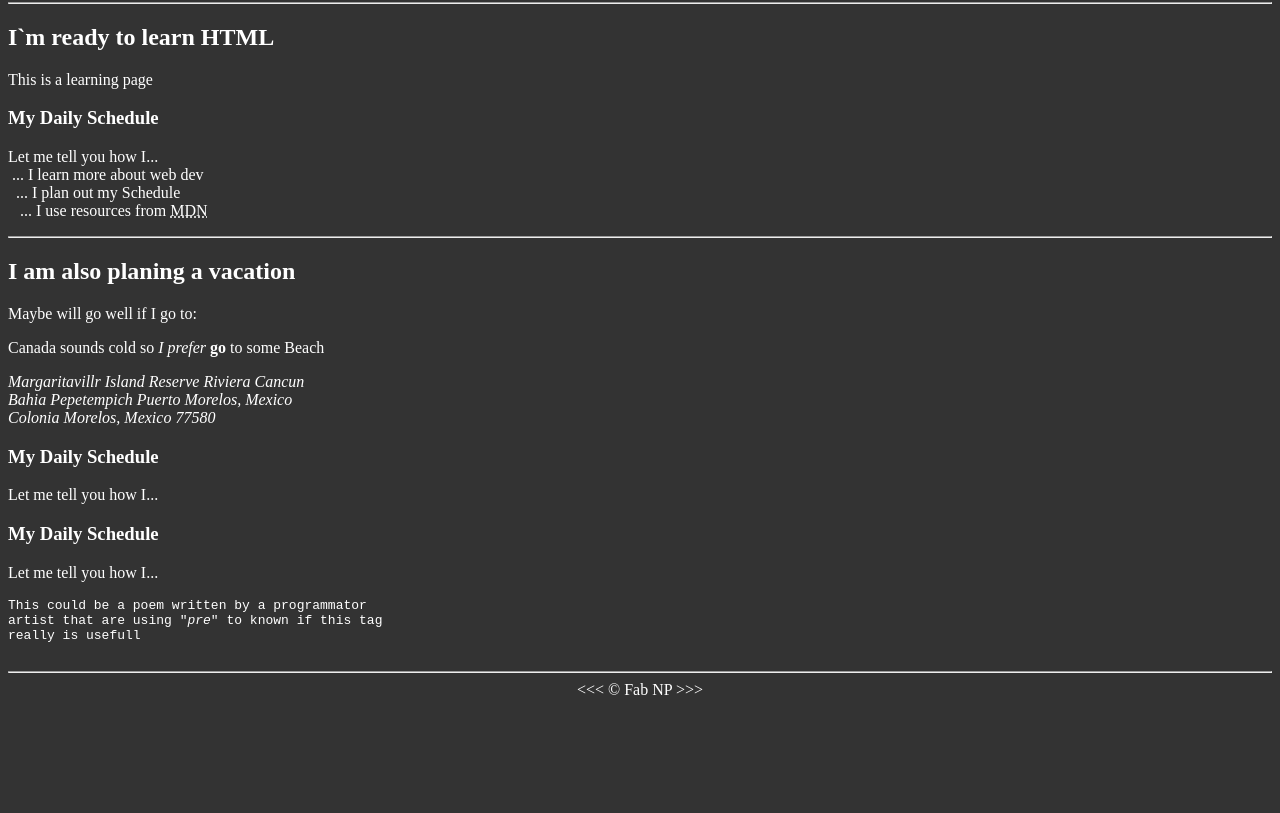
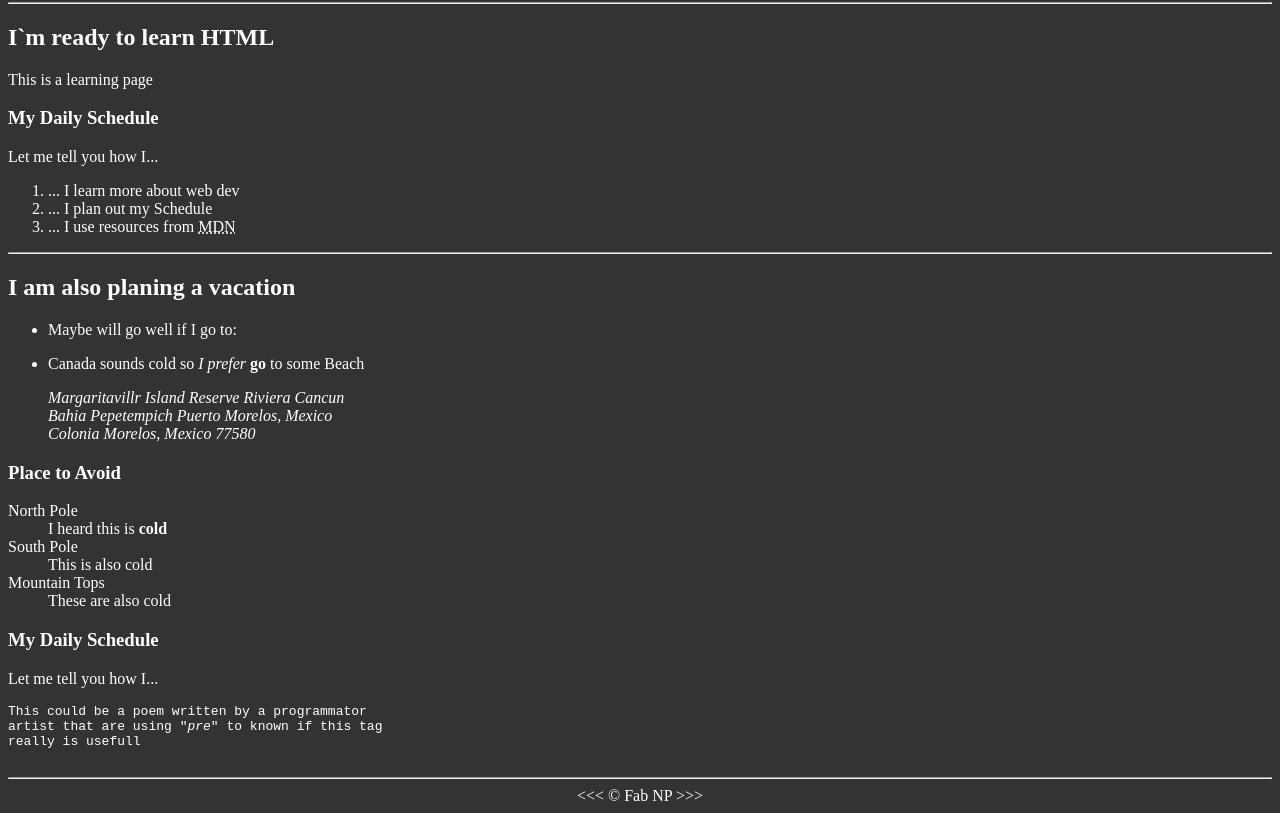
Before and after one commit to Empyritz/HTML, a plain HTML site: page Chapter-3/index.html in a window 1280 px wide. Shown: the part 78-891 px from the top of the page. Before the commit the page ends 800 px from the top, so only its background shows below. Drawn offline with Linux system fonts and the light colour scheme.

Commit message:
Adding new types of list inside the document to know how these looks like

```diff
--- a/Chapter-2/index.html
+++ b/Chapter-3/index.html
@@ -18,15 +18,19 @@
 
         <h3>My Daily Schedule</h3>
         <p>Let me tell you how I...
-            <br>&nbsp;... I learn more about web dev
-            <br>&nbsp;&nbsp;... I plan out my Schedule
-            <br>&nbsp;&nbsp;&nbsp;... I use resources from <abbr title="Mozilla Developer Network">MDN</abbr>
+            <ol>
+                <li>... I learn more about web dev</li>
+                <li>... I plan out my Schedule</li>
+                <li>... I use resources from <abbr title="Mozilla Developer Network">MDN</abbr></li>
+            </ol>
         </p>
 
         <hr>
 
         <h2>I am also planing a vacation</h2>
-        <p>Maybe will go well if I go to:</p>
+        <ul>
+            <li><p>Maybe will go well if I go to:</p></li>
+            <li>
                 <p>Canada sounds cold so <em>I prefer </em> <strong>go</strong> to some Beach</p>
                 <address>
                     Margaritavillr Island Reserve Riviera
@@ -35,11 +39,22 @@
                     Mexico <br>
                     Colonia Morelos, Mexico 77580
                 </address>
-
+            </li>
+        </ul>
 
         <!-- TODO: Add more places to go -->
-        <h3>My Daily Schedule</h3>
-        <p>Let me tell you how I...</p>
+        <h3>Place to Avoid</h3>
+        <dl>
+            <dt>North Pole</dt>
+            <dd>I heard this is <strong>cold</strong></dd>
+
+            <dt>South Pole</dt>
+            <dd>This is also cold</dd>
+
+            <dt>Mountain Tops</dt>
+            <dd>These are also cold</dd>
+        </dl>
+
 
         <h3>My Daily Schedule</h3>
         <p>Let me tell you how I...</p>
```
Also changed, not shown: Chapter-3/main.css (renamed from Chapter-2/main.css). Lines whose indentation alone changed are shown as unchanged.
